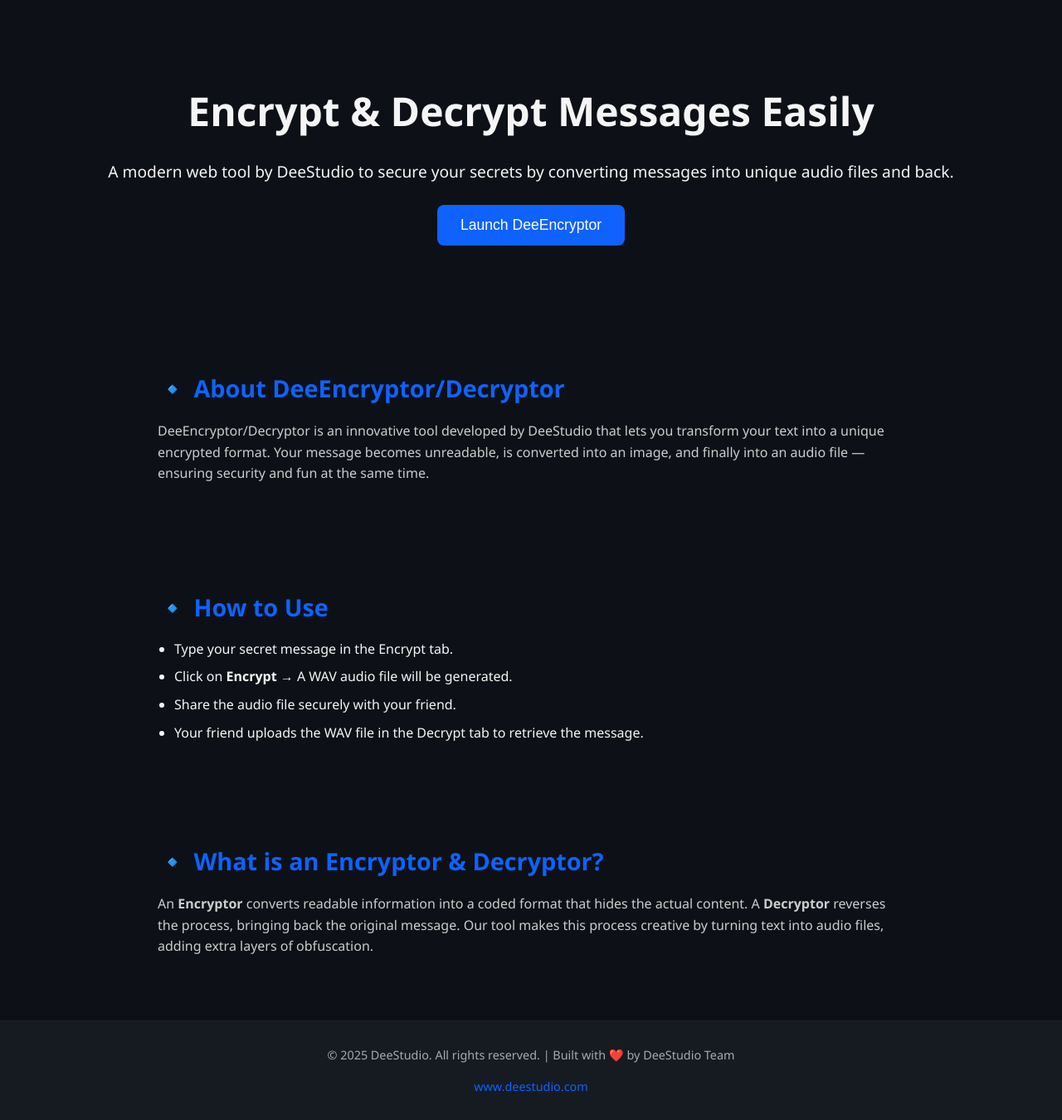
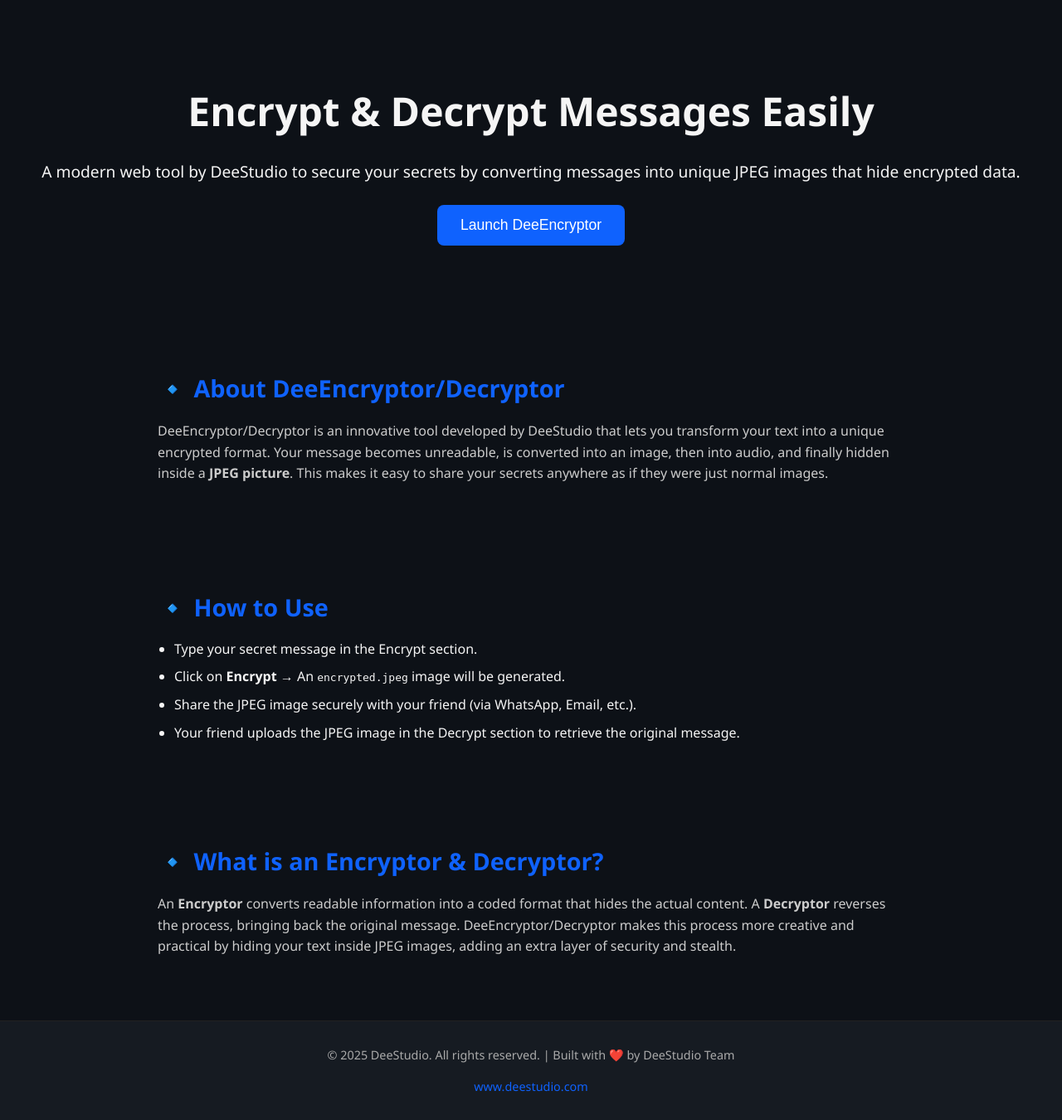
Before and after one commit to deepakgammer/deecryptor, a Flask app: template templates/landing.html in a window 1280 px wide. Shown: the part 145-1495 px from the top of the page at 83% size. Run offline with Flask 3, Linux system fonts and the light colour scheme; the template is opened without the code that fills it, so the values that code supplies are empty.

Commit message:
Update landing.html

```diff
--- a/templates/landing.html
+++ b/templates/landing.html
@@ -104,27 +104,26 @@
 
   <div class="hero">
     <h2>Encrypt & Decrypt Messages Easily</h2>
-    <p>A modern web tool by DeeStudio to secure your secrets by converting messages into unique audio files and back.</p>
+    <p>A modern web tool by DeeStudio to secure your secrets by converting messages into unique JPEG images that hide encrypted data.</p>
     <button onclick="location.href='/app';">Launch DeeEncryptor</button>
-
   </div>
 
   <section>
     <h3>🔹 About DeeEncryptor/Decryptor</h3>
     <p>
       DeeEncryptor/Decryptor is an innovative tool developed by DeeStudio that lets you transform your text
-      into a unique encrypted format. Your message becomes unreadable, is converted into an image, and finally
-      into an audio file — ensuring security and fun at the same time.
+      into a unique encrypted format. Your message becomes unreadable, is converted into an image, then into
+      audio, and finally hidden inside a <strong>JPEG picture</strong>. This makes it easy to share your secrets anywhere as if they were just normal images.
     </p>
   </section>
 
   <section>
     <h3>🔹 How to Use</h3>
     <ul>
-      <li>Type your secret message in the Encrypt tab.</li>
-      <li>Click on <strong>Encrypt</strong> → A WAV audio file will be generated.</li>
-      <li>Share the audio file securely with your friend.</li>
-      <li>Your friend uploads the WAV file in the Decrypt tab to retrieve the message.</li>
+      <li>Type your secret message in the Encrypt section.</li>
+      <li>Click on <strong>Encrypt</strong> → An <code>encrypted.jpeg</code> image will be generated.</li>
+      <li>Share the JPEG image securely with your friend (via WhatsApp, Email, etc.).</li>
+      <li>Your friend uploads the JPEG image in the Decrypt section to retrieve the original message.</li>
     </ul>
   </section>
 
@@ -133,7 +132,7 @@
     <p>
       An <strong>Encryptor</strong> converts readable information into a coded format that hides the actual content.
       A <strong>Decryptor</strong> reverses the process, bringing back the original message.
-      Our tool makes this process creative by turning text into audio files, adding extra layers of obfuscation.
+      DeeEncryptor/Decryptor makes this process more creative and practical by hiding your text inside JPEG images, adding an extra layer of security and stealth.
     </p>
   </section>
 
```
